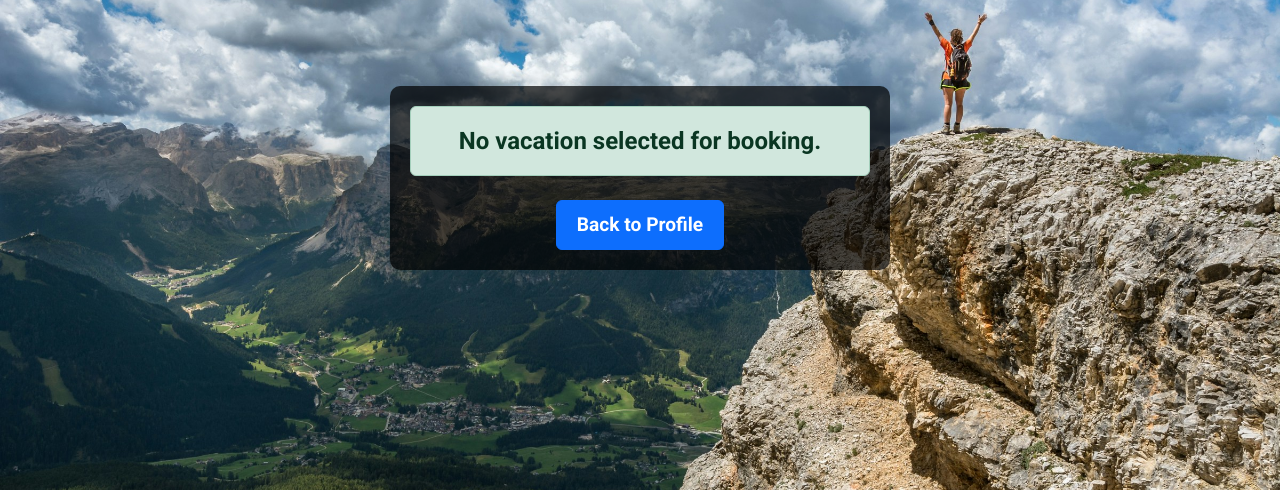
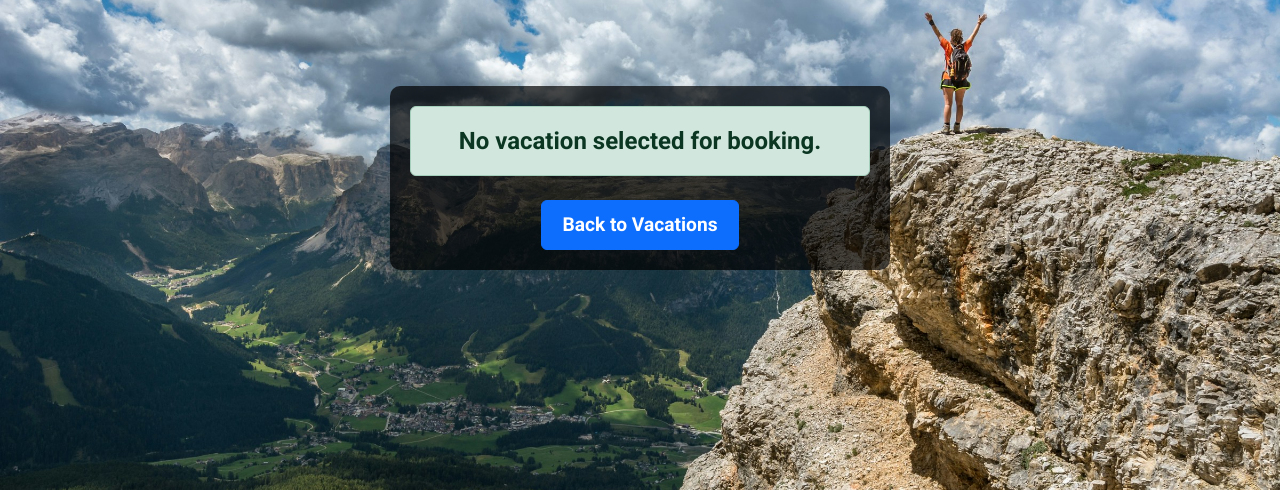
Before and after one commit to CKORDA/ASE230-Project, a PHP site: page /confirmBooking.php in a window 1280 px wide. Shown: the part 222-712 px from the top of the page. Run offline with PHP 8.4, Linux system fonts and the light colour scheme; a user stored in the database is signed in.

Commit message:
Update confirmBooking.php
using Evan's changes along with redirect to vacations.php

```diff
--- a/confirmBooking.php
+++ b/confirmBooking.php
@@ -112,7 +112,7 @@ $conn->close();
         <?php if (isset($message)) : ?>
             <div class="alert alert-success text-center"><?php echo $message; ?></div>
             <div class="text-center mt-4">
-                <a href="profile.php" class="btn btn-primary">Back to Profile</a>
+                <a href="vacations.php" class="btn btn-primary">Back to Vacations</a>
             </div>
         <?php else : ?>
             <div class="alert alert-danger text-center"><?php echo $message; ?></div>
```
